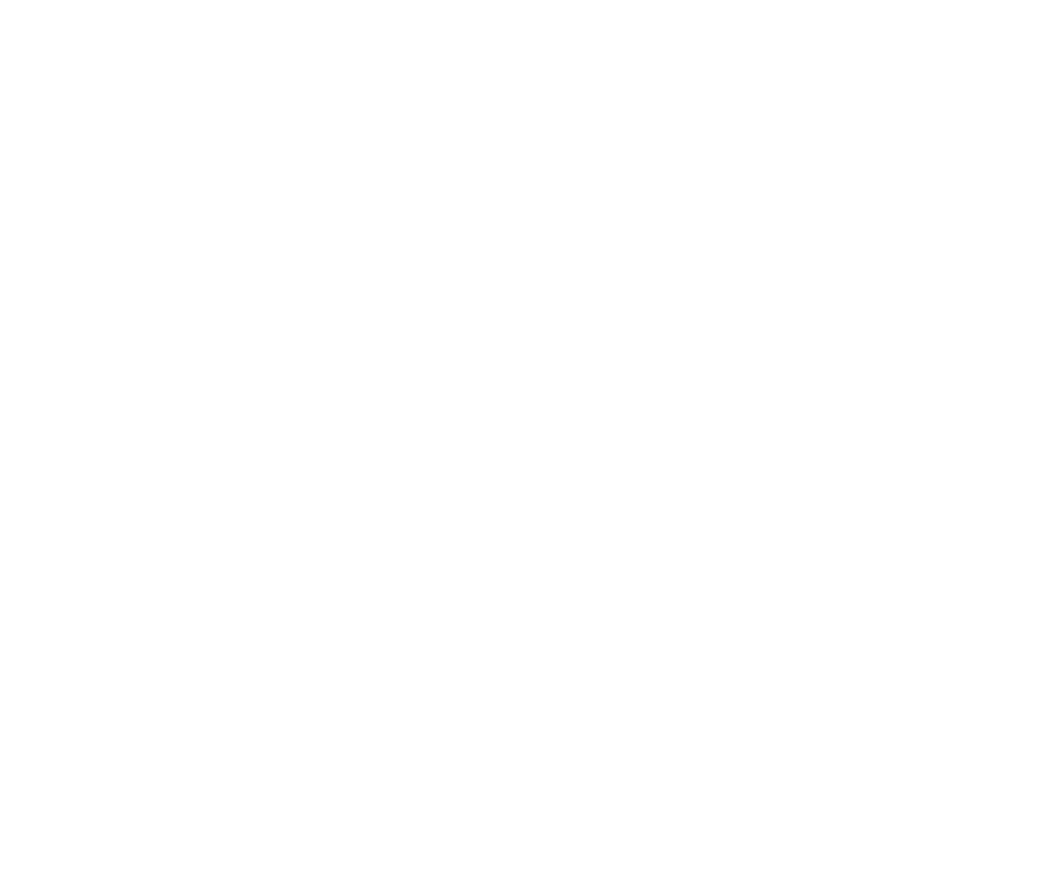
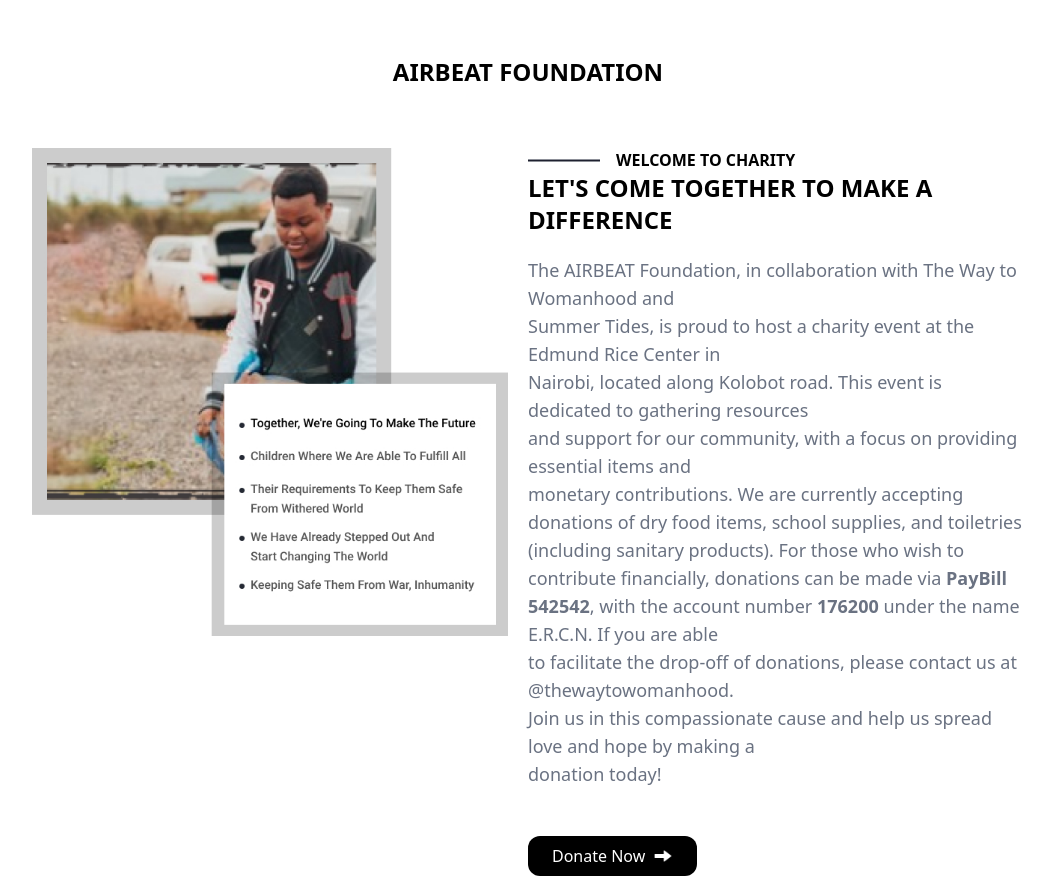
Before and after one commit to Fredenga/airbyte, a React (Vite) app: page / in a window 1280 px wide. Shown: the part 4020-4896 px from the top of the page, without its empty margins (112-1164 px from the left). Before the commit the page ends 3996 px from the top, so only its background shows below. Built offline with nearby package versions, Linux system fonts and the light colour scheme.

Commit message:
complete Charity section

```diff
--- /dev/null
+++ b/src/components/Charity.tsx
@@ -0,0 +1,54 @@
+const Charity = () => {
+  return (
+    <section className="md:px-36 mt-20">
+      <h1 className="text-2xl font-bold text-center mb-10">
+        AIRBEAT FOUNDATION
+      </h1>
+      <div className="flex">
+        <div className="w-1/2 py-5 pr-5">
+          <img src="/src/assets/postImg.jpg" alt="postImg" />
+        </div>
+        <div className="w-1/2 pt-5">
+          <div id="top" className="flex items-center">
+            <img src="/src/assets/line.jpg" alt="" className="h-1/2 mr-4" />
+            <h2 className="font-bold">WELCOME TO CHARITY</h2>
+          </div>
+          <h1 className="font-semibold text-2xl mb-5">
+            LET'S COME TOGETHER TO MAKE A <br /> DIFFERENCE
+          </h1>
+          <p className="text-gray-500 text-lg">
+            The AIRBEAT Foundation, in collaboration with The Way to Womanhood
+            and
+            <br /> Summer Tides, is proud to host a charity event at the Edmund
+            Rice Center in
+            <br /> Nairobi, located along Kolobot road. This event is dedicated
+            to gathering resources
+            <br /> and support for our community, with a focus on providing
+            essential items and
+            <br /> monetary contributions. We are currently accepting donations
+            of dry food items, school supplies, and toiletries (including
+            sanitary products). For those who wish to contribute financially,
+            donations can be made via <strong>PayBill 542542</strong>, with the
+            account number <strong>176200</strong> under the name E.R.C.N. If
+            you are able
+            <br /> to facilitate the drop-off of donations, please contact us at
+            @thewaytowomanhood.
+            <br /> Join us in this compassionate cause and help us spread love
+            and hope by making a<br />
+            donation today!
+          </p>
+          <button className="mt-12 bg-black text-white flex items-center rounded-xl px-6 py-2 cursor-pointer">
+            Donate Now
+            <img
+              src="/src/assets/arrow.png"
+              alt="arrow"
+              className="h-5 w-5 ml-2"
+            />
+          </button>
+        </div>
+      </div>
+    </section>
+  );
+};
+
+export default Charity;
--- a/src/pages/Home.tsx
+++ b/src/pages/Home.tsx
@@ -1,4 +1,5 @@
 import AboutUs from "../components/AboutUs";
+import Charity from "../components/Charity";
 import Hero from "../components/Hero";
 import Navbar from "../components/Navbar";
 import Partners from "../components/Partners";
@@ -17,6 +18,7 @@
         <UpcomingEvents />
         <Partners />
         <SummerTides />
+        <Charity />
       </main>
     </body>
   );
```
Also changed, not shown: src/assets/postImg.jpg (added).
